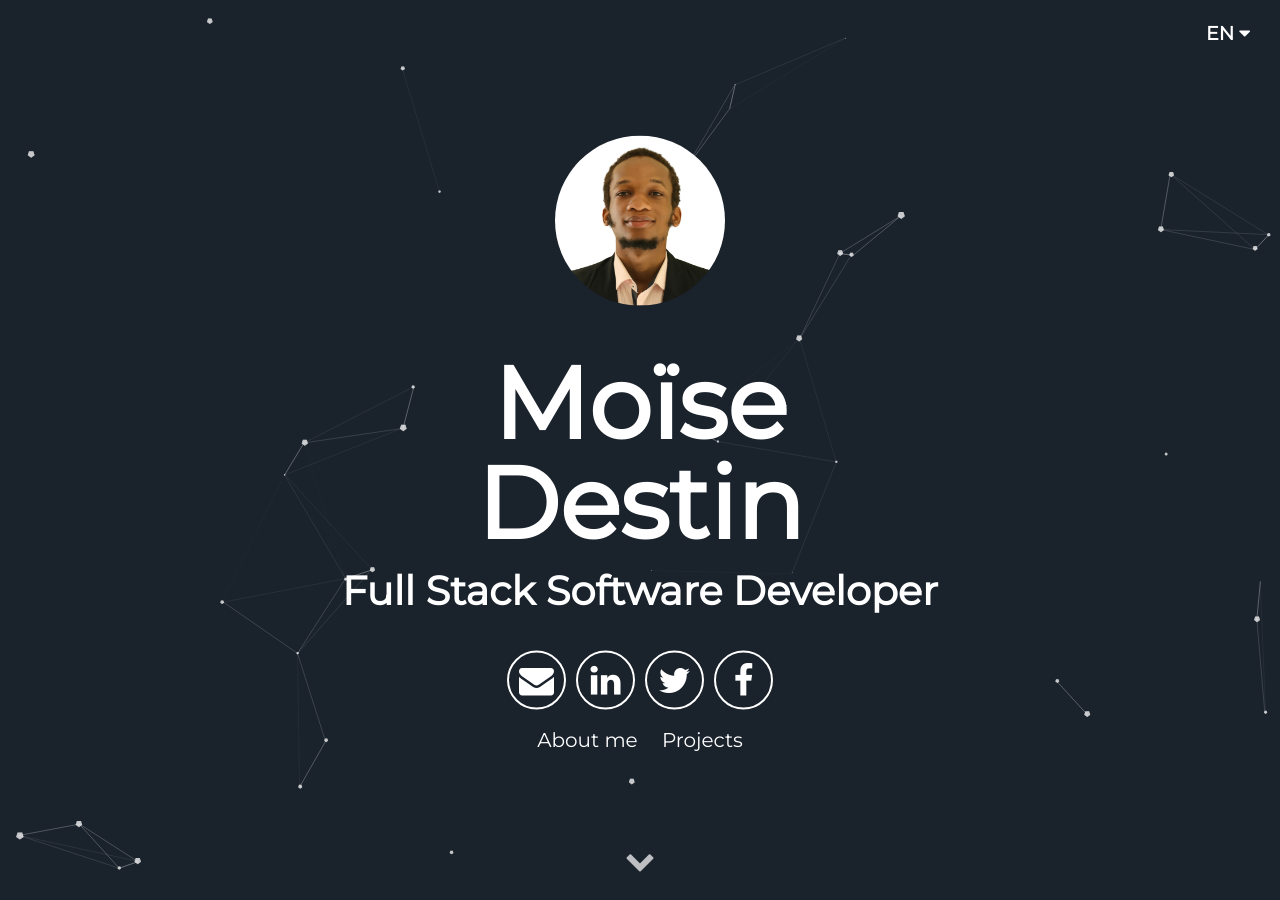
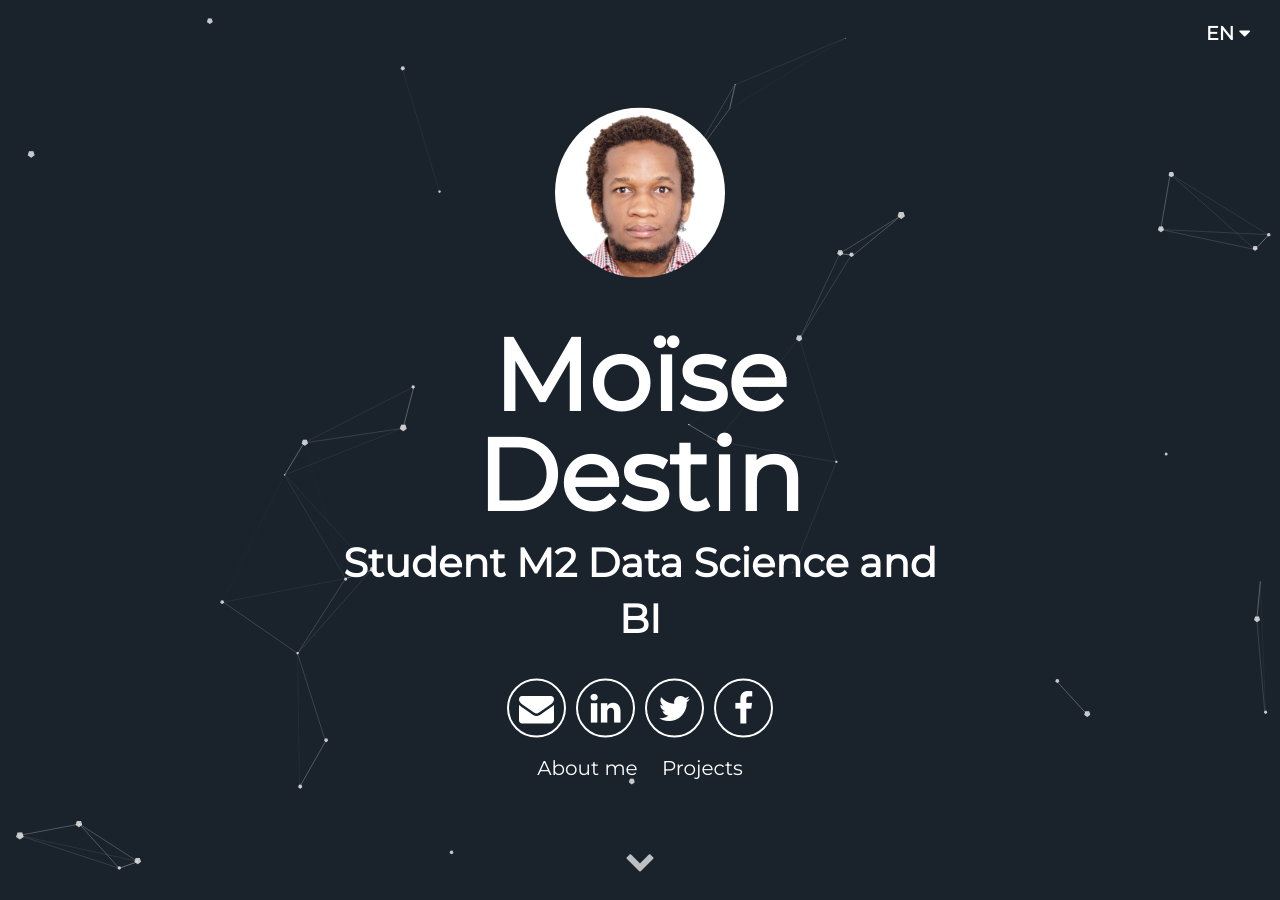
Before and after one commit to moisedestin/moisedestin.github.io, a Jekyll site: the page built from index.html, in a window 1280 px wide and 900 px high. Built offline with Jekyll 4.4.1, drawn with Linux system fonts in a browser that asks for light colours.

Commit message:
finally update after 3 years old, status change

```diff
--- a/_data/locales.yml
+++ b/_data/locales.yml
@@ -3,7 +3,7 @@ en:
   title: EN
   description: Compétences techniques, Projets et À propos de Moïse Destin
   username: Moïse Destin
-  user_title: Full Stack Software Developer
+  user_title: Student M2 Data Science and BI
   email: moisedestin@gmail.com
   twitter_username: moisedestin
   linkedin_username:  moisedestin
@@ -32,7 +32,7 @@ fr:
   title: FR
   description: Technical skills, Projects and About of Moïse Destin
   username: Moïse Destin
-  user_title: Développeur logiciel Full Stack
+  user_title: Étudiant M2 Data Science and BI
   email: moisedestin@gmail.com
   twitter_username: moisedestin
   linkedin_username:  moisedestin
```
Also changed, not shown: assets/img/moisedestin_photo.jpg, 8 other files.
